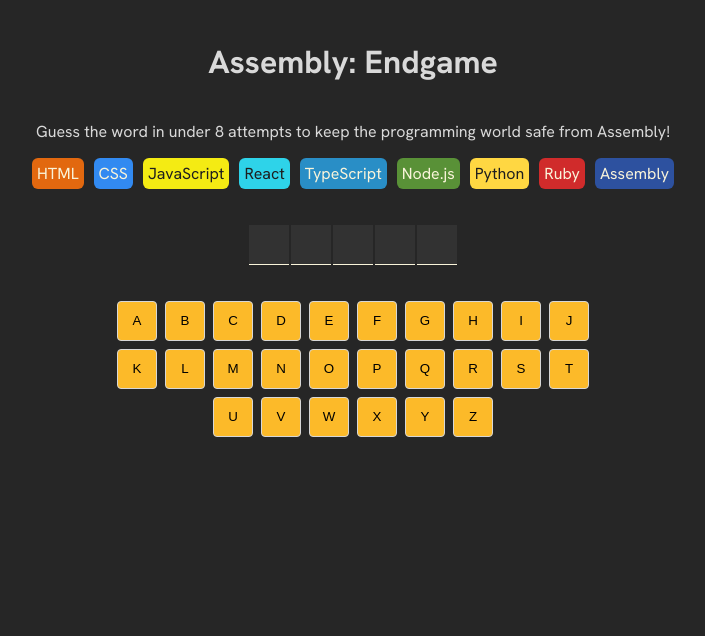
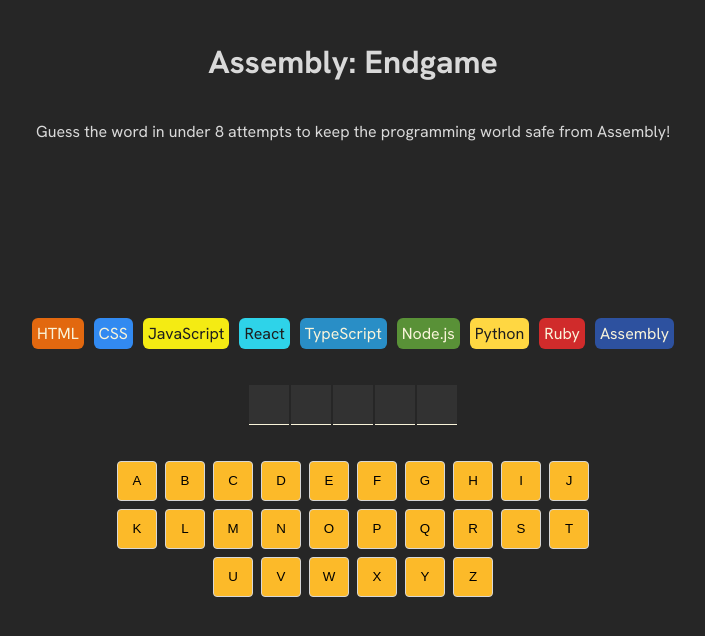
Before and after one commit to MaximilianGiesen/assembly-endgame, a React (Vite) app in the folder project/project/: page / in a window 1280 px wide. Shown: the top 636 px of the page, without its empty margins (287-992 px from the left). Built offline with nearby package versions, Linux system fonts and the light colour scheme.

Commit message:
feat: Updated game-status section and rendered concditionally when game is won or lost

```diff
--- a/project/project/src/App.css
+++ b/project/project/src/App.css
@@ -21,6 +21,7 @@
     flex-direction: column;
     justify-content: space-evenly;
     align-items: center;
+    min-height: 120px;
     border: none;
     border-radius: 6px;
     color: #F9F4DA;
--- a/project/project/src/App.jsx
+++ b/project/project/src/App.jsx
@@ -23,12 +23,10 @@
 
     }
 
-    const isGameWon = currentWord
-        .split('')
-        .every(letter => guessedLetters.includes(letter))
-
+    const isGameWon =
+        currentWord.split("").every(letter => guessedLetters.includes(letter.toUpperCase()))
     const isGameLost = wrongGuessCount >= languages.length - 1
-    const isGameOver =  isGameLost || isGameWon
+    const isGameOver = isGameWon || isGameLost
 
     const wordArr = currentWord.split('').map((letter, index) => (
         <span key={index} className="letter-box-items">
@@ -42,18 +40,20 @@
                 heading="Assembly: Endgame"
                 intro="Guess the word in under 8 attempts to keep the programming world safe from Assembly!"
             />
+            <section className={`game-status ${isGameWon ? 'game-won' : isGameLost ? 'game-lost' : ''}`}>
                 {isGameWon &&
-                <section className="game-status game-won">
+                    <>
                         <h2>You win!</h2>
                         <p>Well done! 🎉</p>
-                </section>
+                    </>
                 }
-            {isGameOver &&
-                <section className="game-status game-lost">
+                {isGameLost &&
+                    <>
                         <h2>Game over!</h2>
                         <p>You lose! Better start learning Assembly 😭</p>
+                    </>
+                }
             </section>
-            }
             <LanguageChips
                 wrongGuessCount = {wrongGuessCount}
             />
```
Lines whose indentation alone changed are shown as unchanged.
